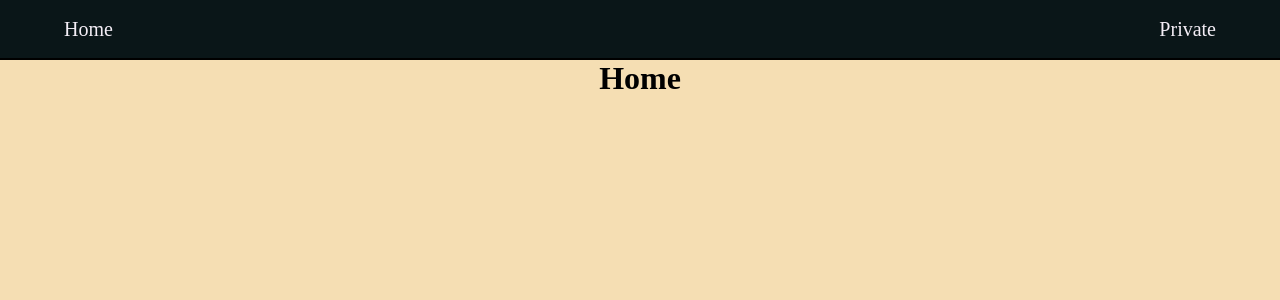
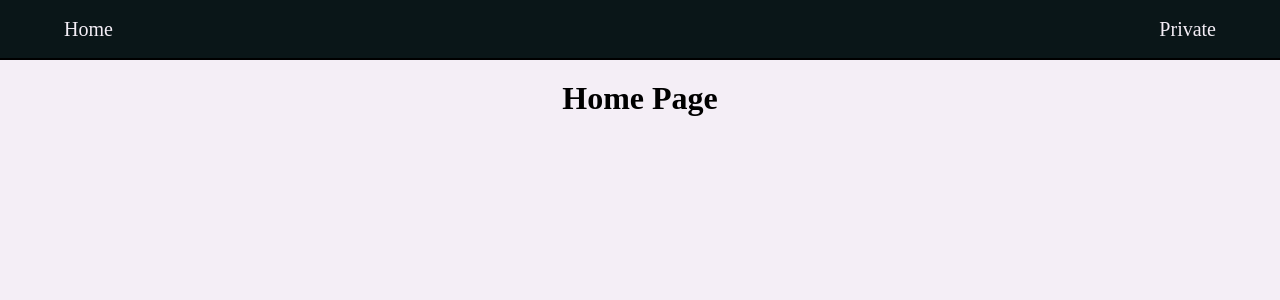
Before and after one commit to Hashtag-igor/login-system, a React (Vite) app: page / in a window 1280 px wide. Shown: the top 300 px of the page. Built offline with nearby package versions, Linux system fonts and the light colour scheme.

Commit message:
Styled-components CSS adicionado ao component Home

```diff
--- a/src/pages/Home.tsx
+++ b/src/pages/Home.tsx
@@ -1,11 +1,23 @@
 import React from 'react'
+import styled from 'styled-components'
+
+const HomeContainer = styled.div`
+  width: 100%;
+`
+const HomeWrapper = styled.div`
+  width: 95%;
+  margin: 20px auto;
+`
+const HomeTitle = styled.h1`
+  text-align: center;
+`
 
 export default function Home() {
   return (
-    <div style={{backgroundColor: "wheat", width: '100%', height: "100vw"}}>
-        <div style={{width: "95%", margin: "auto"}}>
-            <h1 style={{textAlign: "center"}}>Home</h1>
-        </div>
-    </div>
+    <HomeContainer>
+        <HomeWrapper>
+            <HomeTitle>Home Page</HomeTitle>
+        </HomeWrapper>
+    </HomeContainer>
   )
 }
```
